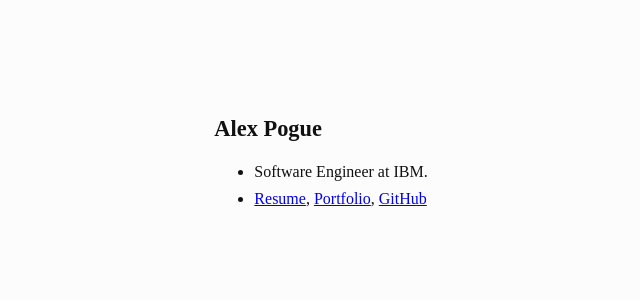
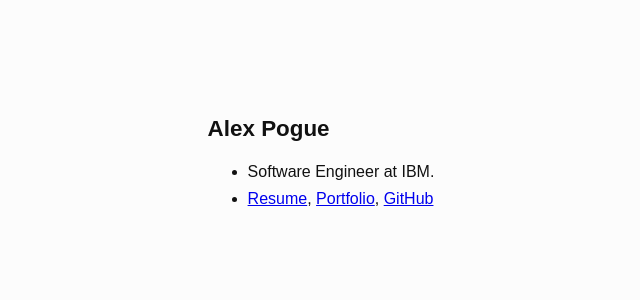
Before and after one commit to alexpogue/alexpogue.github.com, a Jekyll site: the page index.html, which Jekyll copies as it is, in a window 1280 px wide. Shown: the top 300 px of the page, without its empty margins (319-959 px from the left). Built offline with Jekyll 4.4.1, drawn with Linux system fonts in a browser that asks for light colours.

Commit message:
Make font sans-serif

```diff
--- a/index.html
+++ b/index.html
@@ -13,6 +13,7 @@ html,body{
     background-color:#fcfcfc;
     color:#111;
     margin:0;
+    font-family: Arial, Helvetica, sans-serif;
 }
 #container {
     display:table; /* width is based on content size */
--- a/portfolio/index.html
+++ b/portfolio/index.html
@@ -13,6 +13,7 @@ html,body{
     background-color:#fcfcfc;
     color:#111;
     margin:0;
+    font-family: Arial, Helvetica, sans-serif;
 }
 #container {
     max-width: 640px;
--- a/resume/index.html
+++ b/resume/index.html
@@ -13,6 +13,7 @@ html,body{
     background-color:#fcfcfc;
     color:#111;
     margin:0;
+    font-family: Arial, Helvetica, sans-serif;
 }
 #container {
     max-width: 640px;
```
